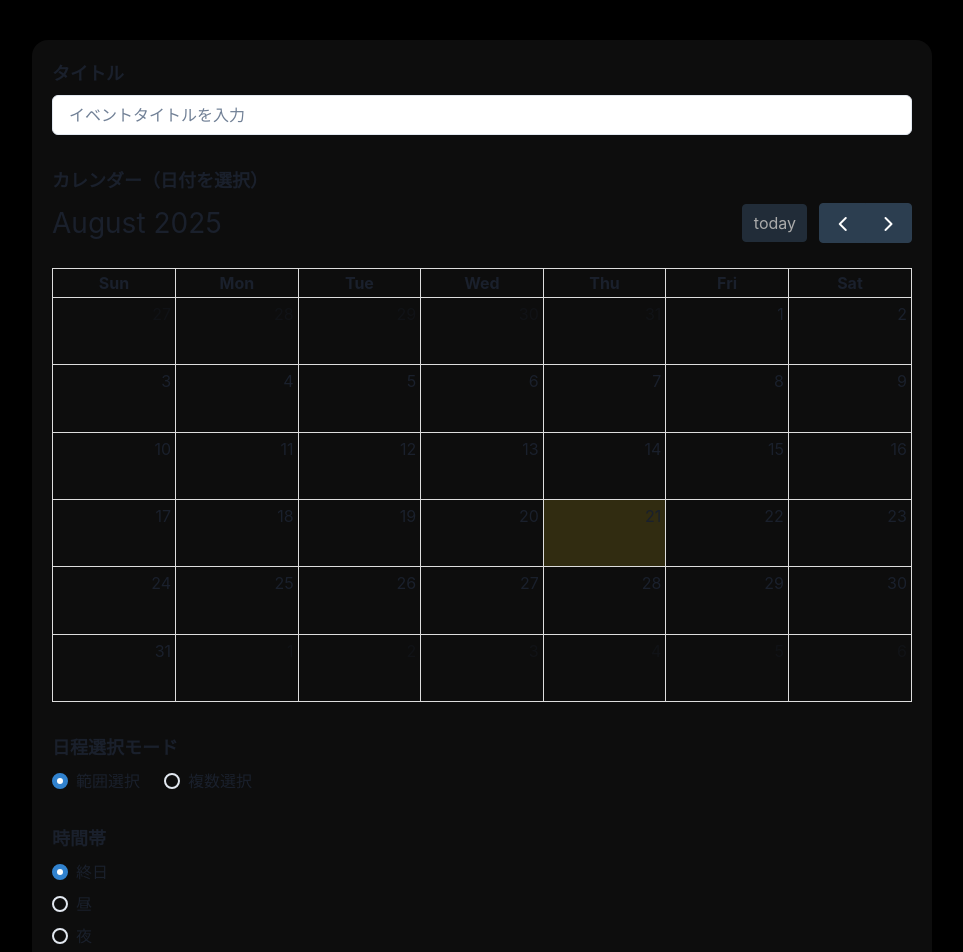
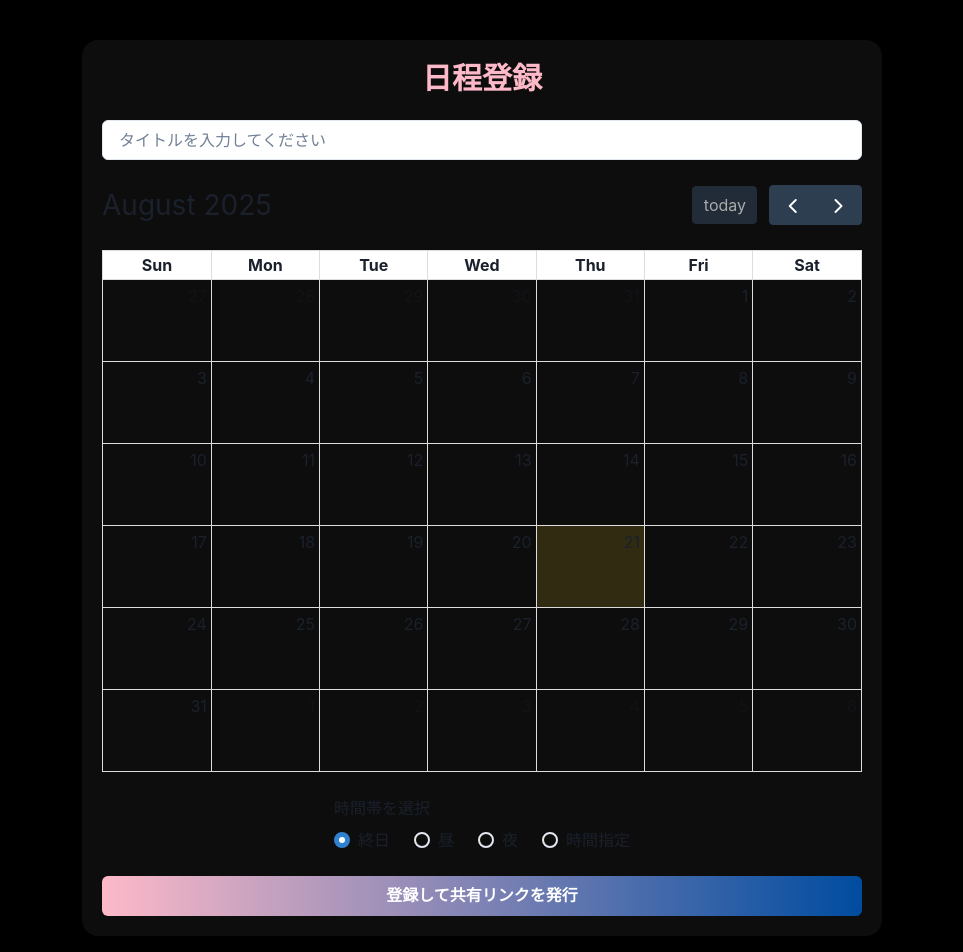
Before and after one commit to kuzyoumike0/milkpop-calendarapp, a React app in the folder frontend/: page /register in a window 1280 px wide. Shown: the top 952 px of the page, without its empty margins (158-1121 px from the left). Built offline with nearby package versions, Linux system fonts and the light colour scheme.

Commit message:
Update RegisterPage.jsx

```diff
--- a/frontend/src/components/RegisterPage.jsx
+++ b/frontend/src/components/RegisterPage.jsx
@@ -1,159 +1,125 @@
-// frontend/src/components/RegisterPage.jsx
 import React, { useState } from "react";
-import {
-  Box,
-  Button,
-  Input,
-  VStack,
-  Radio,
-  RadioGroup,
-  HStack,
-  Text,
-  useToast,
-  Link,
-  Card,
-  CardBody,
-} from "@chakra-ui/react";
 import FullCalendar from "@fullcalendar/react";
 import dayGridPlugin from "@fullcalendar/daygrid";
 import interactionPlugin from "@fullcalendar/interaction";
-import { v4 as uuidv4 } from "uuid";
-import { Link as RouterLink } from "react-router-dom";
+import {
+  Box,
+  Card,
+  CardBody,
+  Heading,
+  Input,
+  VStack,
+  Button,
+  RadioGroup,
+  Radio,
+  HStack,
+  Text,
+  Badge,
+} from "@chakra-ui/react";
 
 const RegisterPage = () => {
   const [title, setTitle] = useState("");
-  const [selectionMode, setSelectionMode] = useState("range"); // "range" or "multi"
-  const [selectedDates, setSelectedDates] = useState([]);
-  const [timeOption, setTimeOption] = useState("allday");
-  const [shareLink, setShareLink] = useState(null);
-  const toast = useToast();
+  const [dates, setDates] = useState([]);
+  const [timeOption, setTimeOption] = useState("終日");
+  const [shareUrl, setShareUrl] = useState("");
 
-  // カレンダーに反映するイベント
-  const events = selectedDates.map((date, idx) => ({
-    id: idx.toString(),
-    title: selectionMode === "range" ? "選択中の範囲" : "選択日",
-    start: Array.isArray(date) ? date[0] : date,
-    end: Array.isArray(date) ? date[1] : date,
-    display: "background",
-    backgroundColor: selectionMode === "range" ? "#FDB9C8" : "#004CA0",
-    borderColor: "#fff",
-  }));
-
-  // 日付選択処理
-  const handleDateSelect = (info) => {
-    if (selectionMode === "range") {
-      setSelectedDates([[info.startStr, info.endStr]]);
+  // 日付クリック時 → 複数選択
+  const handleDateClick = (info) => {
+    const dateStr = info.dateStr;
+    if (dates.includes(dateStr)) {
+      setDates(dates.filter((d) => d !== dateStr));
     } else {
-      setSelectedDates((prev) => [...prev, info.startStr]);
+      setDates([...dates, dateStr]);
     }
   };
 
-  // 登録処理
-  const handleRegister = () => {
-    if (!title || selectedDates.length === 0) {
-      toast({
-        title: "入力不足",
-        description: "タイトルと日程を入力してください。",
-        status: "error",
-        duration: 3000,
-        isClosable: true,
+  // 範囲選択時
+  const handleSelect = (info) => {
+    const range = [];
+    let cur = new Date(info.start);
+    while (cur <= info.end) {
+      range.push(cur.toISOString().split("T")[0]);
+      cur.setDate(cur.getDate() + 1);
+    }
+    setDates(Array.from(new Set([...dates, ...range])));
+  };
+
+  // 保存処理
+  const handleSave = async () => {
+    const res = await fetch("/api/events", {
+      method: "POST",
+      headers: { "Content-Type": "application/json" },
+      body: JSON.stringify({ title, dates, timeOption }),
     });
-      return;
+    const data = await res.json();
+
+    if (data.id) {
+      setShareUrl(`${window.location.origin}/share/${data.id}`);
     }
-
-    const eventId = uuidv4();
-    setShareLink(`${window.location.origin}/share/${eventId}`);
-
-    toast({
-      title: "日程登録完了",
-      description: "共有リンクが生成されました！",
-      status: "success",
-      duration: 3000,
-      isClosable: true,
-    });
   };
 
   return (
     <Box bg="black" minH="100vh" color="white" py={10} px={6}>
-      <Card maxW="900px" mx="auto" bg="rgba(255,255,255,0.05)" boxShadow="xl" borderRadius="2xl">
+      <Card maxW="800px" mx="auto" bg="rgba(255,255,255,0.05)" boxShadow="xl" borderRadius="2xl">
         <CardBody>
-          <VStack spacing={8} align="stretch">
-            {/* タイトル入力 */}
-            <Box>
-              <Text fontWeight="bold" mb={2} fontSize="lg">
-                タイトル
-              </Text>
+          <VStack spacing={6}>
+            <Heading size="lg" color="#FDB9C8">
+              日程登録
+            </Heading>
+
+            {/* タイトル */}
             <Input
-                placeholder="イベントタイトルを入力"
+              placeholder="タイトルを入力してください"
               value={title}
               onChange={(e) => setTitle(e.target.value)}
               bg="white"
               color="black"
             />
-            </Box>
 
             {/* カレンダー */}
-            <Box>
-              <Text fontWeight="bold" mb={2} fontSize="lg">
-                カレンダー（日付を選択）
-              </Text>
             <FullCalendar
               plugins={[dayGridPlugin, interactionPlugin]}
               initialView="dayGridMonth"
               selectable={true}
-                select={handleDateSelect}
-                events={events}
-                height="500px"
+              select={handleSelect}
+              dateClick={handleDateClick}
+              events={dates.map((d) => ({ title: "✅ 選択", date: d, color: "#FDB9C8" }))}
+              height="auto"
             />
-            </Box>
 
-            {/* 選択モード */}
+            {/* 時間帯選択 */}
             <Box>
-              <Text fontWeight="bold" mb={2} fontSize="lg">
-                日程選択モード
-              </Text>
-              <RadioGroup onChange={setSelectionMode} value={selectionMode}>
+              <Text mb={2}>時間帯を選択</Text>
+              <RadioGroup onChange={setTimeOption} value={timeOption}>
                 <HStack spacing={6}>
-                  <Radio value="range">範囲選択</Radio>
-                  <Radio value="multi">複数選択</Radio>
+                  <Radio value="終日">終日</Radio>
+                  <Radio value="昼">昼</Radio>
+                  <Radio value="夜">夜</Radio>
+                  <Radio value="時間指定">時間指定</Radio>
                 </HStack>
               </RadioGroup>
             </Box>
 
-            {/* 時間帯 */}
-            <Box>
-              <Text fontWeight="bold" mb={2} fontSize="lg">
-                時間帯
-              </Text>
-              <RadioGroup onChange={setTimeOption} value={timeOption}>
-                <VStack align="start" spacing={2}>
-                  <Radio value="allday">終日</Radio>
-                  <Radio value="daytime">昼</Radio>
-                  <Radio value="night">夜</Radio>
-                  <Radio value="custom">指定（1時〜0時）</Radio>
-                </VStack>
-              </RadioGroup>
-            </Box>
-
-            {/* 登録ボタン */}
+            {/* 保存ボタン */}
             <Button
-              size="lg"
-              onClick={handleRegister}
+              onClick={handleSave}
+              colorScheme="pink"
+              w="full"
               bgGradient="linear(to-r, #FDB9C8, #004CA0)"
-              color="white"
               _hover={{ transform: "scale(1.05)", boxShadow: "0 0 12px #FDB9C8" }}
-              borderRadius="full"
             >
               登録して共有リンクを発行
             </Button>
 
-            {/* 共有リンク */}
-            {shareLink && (
-              <Box textAlign="center" mt={4} p={4} bg="rgba(255,255,255,0.1)" borderRadius="lg">
-                <Text fontWeight="bold" mb={2}>共有リンク</Text>
-                <Link as={RouterLink} to={shareLink.replace(window.location.origin, "")} color="#FDB9C8" isExternal>
-                  {shareLink}
-                </Link>
+            {/* 共有URL表示 */}
+            {shareUrl && (
+              <Box mt={4}>
+                <Text mb={2}>共有リンク:</Text>
+                <Badge colorScheme="blue" p={2} borderRadius="md">
+                  <a href={shareUrl} target="_blank" rel="noopener noreferrer">
+                    {shareUrl}
+                  </a>
+                </Badge>
               </Box>
             )}
           </VStack>
```
Lines whose indentation alone changed are shown as unchanged.
